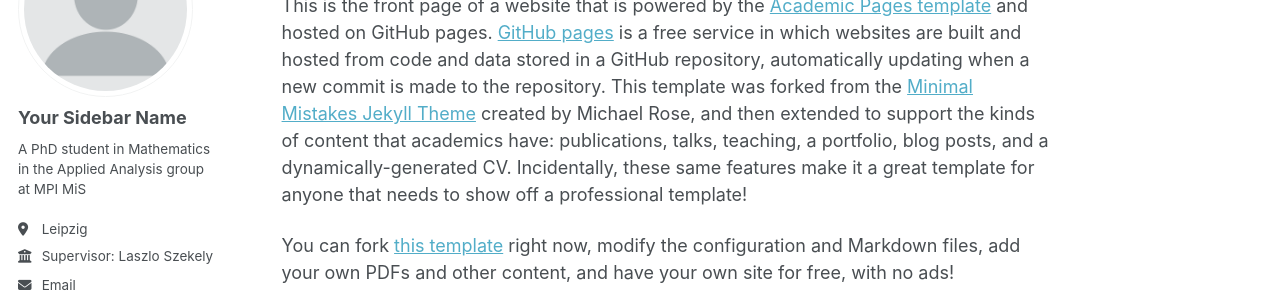
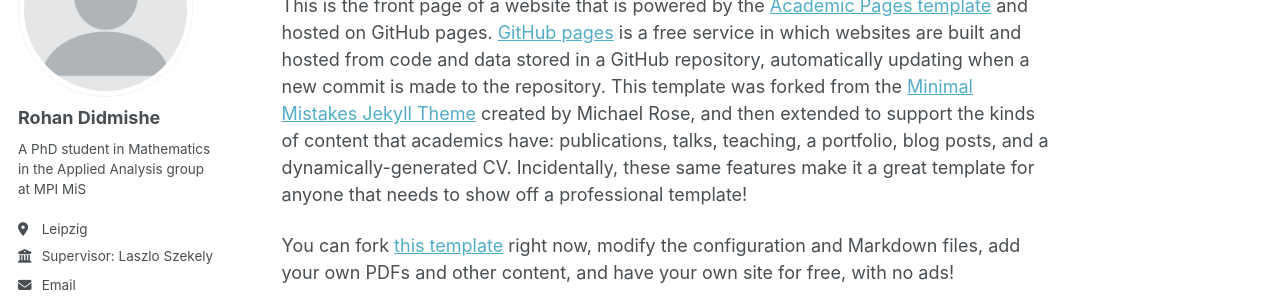
Before and after one commit to rohan-did/rohandidmishe, a Jekyll site: the page built from _pages/about.md, in a window 1280 px wide. Shown: the part 179-479 px from the top of the page. Built offline with Jekyll 4.4.1, drawn with Linux system fonts in a browser that asks for light colours; some web fonts are replaced; a script bundle is joined from its source files by our own code; library files that are not in the unit come from our copies.

Commit message:
Update _config.yml

```diff
--- a/_config.yml
+++ b/_config.yml
@@ -24,7 +24,7 @@ repository               : "academicpages/academicpages.github.io"
 author:
   # Biographic information
   avatar           : "profile.png"
-  name             : "Your Sidebar Name"
+  name             : "Rohan Didmishe"
   pronouns         : # example: "she/her"
   bio              : "A PhD student in Mathematics in the Applied Analysis group at MPI MiS"
   location         : "Leipzig"
```
